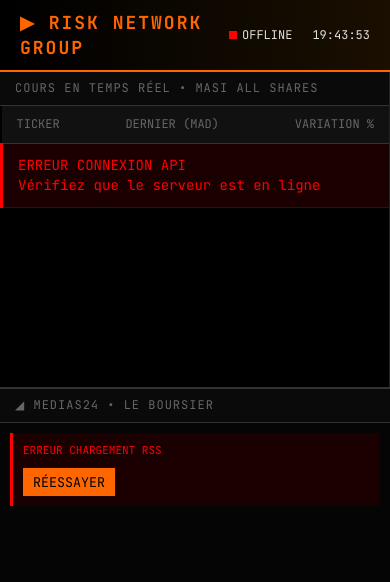
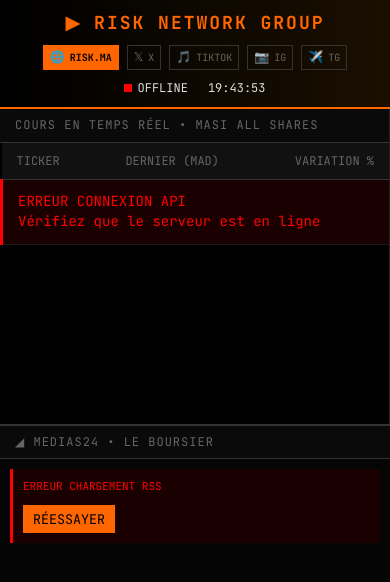
Before and after one commit to marouane159/risk-network-terminal, a plain HTML site: page index.html in a window 390 px wide. Drawn offline with Linux system fonts and the light colour scheme; no server answers.

Commit message:
Update index.html

```diff
--- a/index.html
+++ b/index.html
@@ -23,6 +23,43 @@
             align-items: center;
         }
         .logo { color: #ff6600; font-weight: 800; font-size: 18px; letter-spacing: 2px; }
+
+        /* Social Media Links - Terminal Style */
+        .social-bar {
+            display: flex;
+            align-items: center;
+            gap: 15px;
+        }
+        .social-link {
+            color: #666;
+            text-decoration: none;
+            font-size: 11px;
+            border: 1px solid #333;
+            padding: 4px 8px;
+            transition: all 0.3s;
+            display: flex;
+            align-items: center;
+            gap: 5px;
+        }
+        .social-link:hover {
+            color: #ff6600;
+            border-color: #ff6600;
+            background: rgba(255, 102, 0, 0.1);
+        }
+        .social-icon {
+            font-size: 12px;
+        }
+        .website-link {
+            color: #000;
+            background: #ff6600;
+            border-color: #ff6600;
+            font-weight: 700;
+        }
+        .website-link:hover {
+            background: #ff8833;
+            color: #000;
+        }
+
         .status { display: flex; gap: 20px; font-size: 12px; }
         .status-item { display: flex; align-items: center; gap: 5px; }
         .dot { width: 8px; height: 8px; background: #333; display: inline-block; }
@@ -30,6 +67,24 @@
         .dot.offline { background: #ff0000; }
 
         .container { display: grid; grid-template-columns: 1fr 350px; height: calc(100vh - 50px); }
+
+        /* Mobile responsive for social bar */
+        @media (max-width: 900px) {
+            .header {
+                flex-direction: column;
+                gap: 10px;
+                padding: 10px;
+            }
+            .social-bar {
+                flex-wrap: wrap;
+                justify-content: center;
+                gap: 8px;
+            }
+            .social-link {
+                font-size: 10px;
+                padding: 3px 6px;
+            }
+        }
 
         /* Stocks Panel */
         .stocks-panel { border-right: 1px solid #222; overflow: hidden; display: flex; flex-direction: column; }
@@ -100,6 +155,26 @@
 <body>
     <div class="header">
         <div class="logo">▶ RISK NETWORK GROUP</div>
+
+        <!-- Social Media Bar -->
+        <div class="social-bar">
+            <a href="https://risk.ma" target="_blank" class="social-link website-link">
+                <span class="social-icon">🌐</span> RISK.MA
+            </a>
+            <a href="https://x.com/dogofallstreets" target="_blank" class="social-link">
+                <span class="social-icon">𝕏</span> X
+            </a>
+            <a href="https://tiktok.com/u/@dogofallstreets" target="_blank" class="social-link">
+                <span class="social-icon">🎵</span> TIKTOK
+            </a>
+            <a href="https://instagram.com/risk.maroc" target="_blank" class="social-link">
+                <span class="social-icon">📷</span> IG
+            </a>
+            <a href="https://t.me/boursedecasa" target="_blank" class="social-link">
+                <span class="social-icon">✈️</span> TG
+            </a>
+        </div>
+
         <div class="status">
             <div class="status-item">
                 <span class="dot" id="apiDot"></span>
@@ -213,17 +288,13 @@
 
             try {
                 // Using a CORS proxy since medias24 might block direct browser requests
-                // If this fails, we'll try direct or show error
                 const proxyUrls = [
                     'https://api.allorigins.win/raw?url=' + encodeURIComponent(RSS_URL),
-                    'https://api.codetabs.com/v1/proxy?quest=' + RSS_URL,
-                    RSS_URL // Try direct first
+                    'https://api.codetabs.com/v1/proxy?quest=' + RSS_URL
                 ];
 
                 let response = null;
-                let lastError = null;
 
-                // Try direct first, then proxies
                 for (let url of proxyUrls) {
                     try {
                         response = await fetch(url, {
@@ -232,7 +303,6 @@
                         });
                         if (response.ok) break;
                     } catch (e) {
-                        lastError = e;
                         continue;
                     }
                 }
@@ -262,14 +332,13 @@
             let count = 0;
 
             items.forEach(item => {
-                if (count >= 15) return; // Limit to 15 items
+                if (count >= 15) return;
 
                 const title = item.querySelector('title')?.textContent || 'Sans titre';
                 const link = item.querySelector('link')?.textContent || '#';
                 const pubDate = item.querySelector('pubDate')?.textContent || '';
                 const category = item.querySelector('category')?.textContent || 'INFO';
 
-                // Parse date
                 let timeStr = '';
                 if (pubDate) {
                     const date = new Date(pubDate);
```
